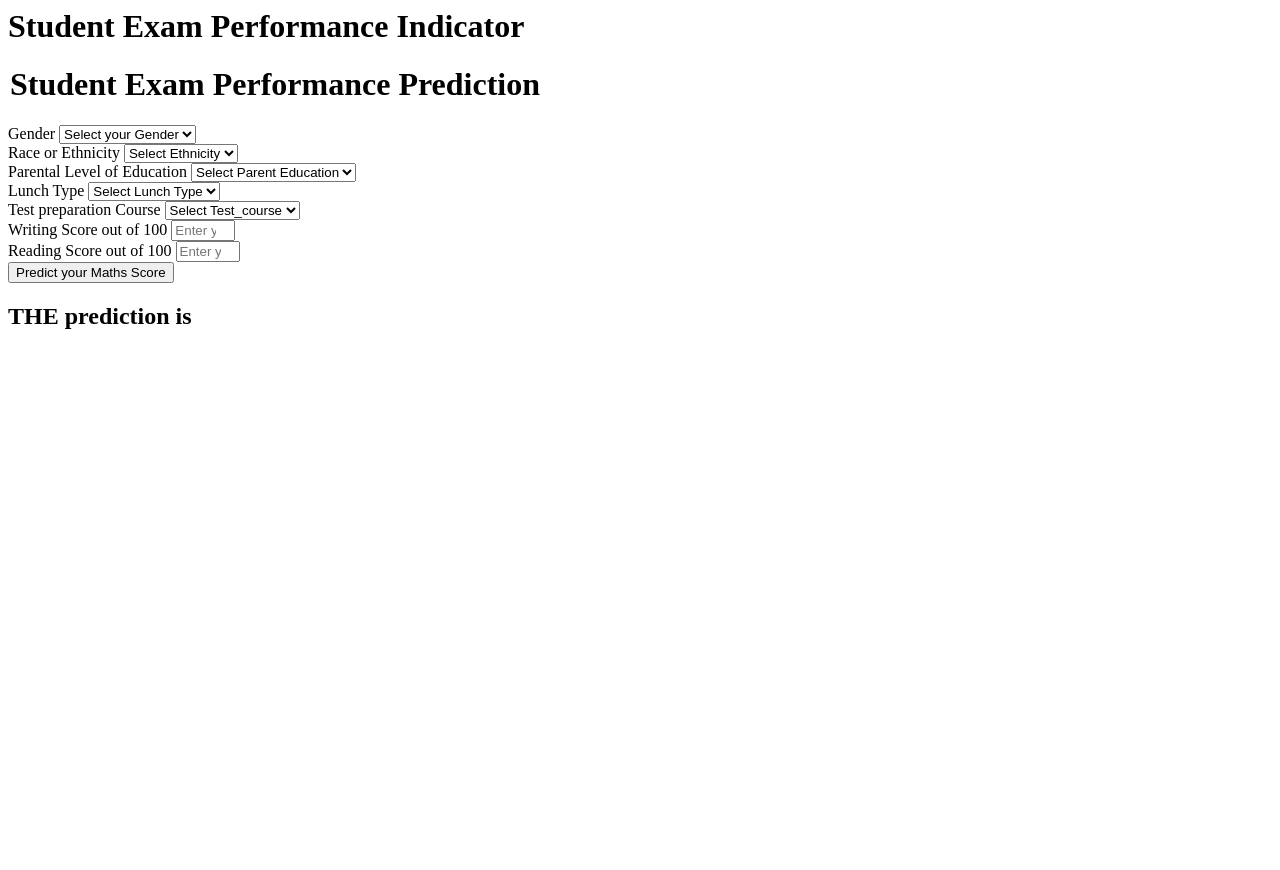
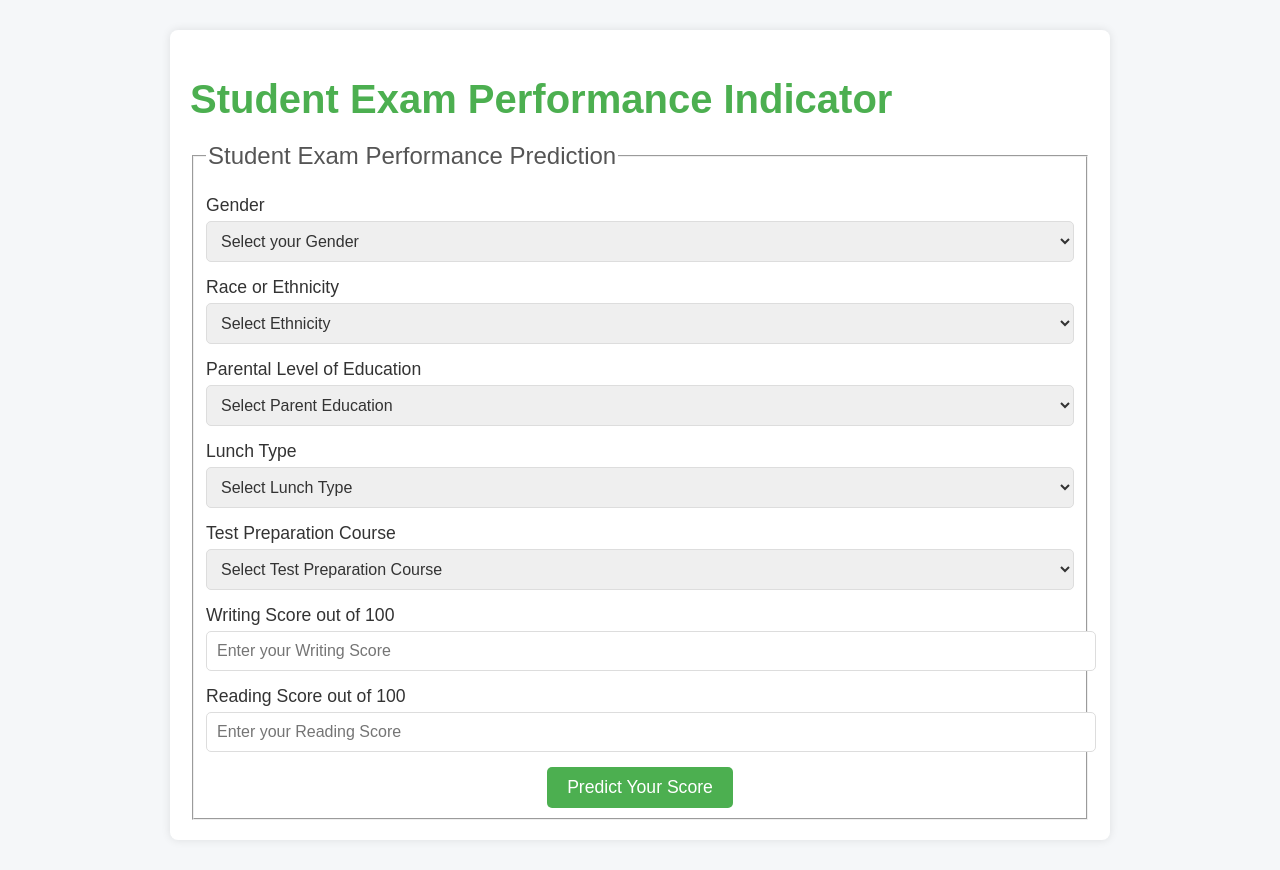
Before and after one commit to Rbholika/EduPredict, a Flask app: page /predictdata in a window 1280 px wide. Before the commit the page ends 329 px from the top, so only its background shows below. Run offline with Flask 3, Linux system fonts and the light colour scheme.

Commit message:
Frontpage updation

```diff
--- a/templates/home.html
+++ b/templates/home.html
@@ -1,111 +1,160 @@
-<html>
+<!DOCTYPE html>
+<html lang="en">
+<head>
+    <meta charset="UTF-8">
+    <meta name="viewport" content="width=device-width, initial-scale=1.0">
+    <title>Student Exam Performance Indicator</title>
+    <style>
+        body {
+            font-family: Arial, sans-serif;
+            background-color: #f5f7f9;
+            color: #333;
+            margin: 0;
+            padding: 0;
+        }
+        .container {
+            max-width: 900px;
+            margin: 30px auto;
+            padding: 20px;
+            background-color: #fff;
+            border-radius: 8px;
+            box-shadow: 0 0 10px rgba(0,0,0,0.1);
+        }
+        h1 {
+            font-size: 2.5em;
+            margin-bottom: 20px;
+            color: #4CAF50;
+        }
+        legend {
+            font-size: 1.5em;
+            margin-bottom: 20px;
+            color: #555;
+        }
+        .form-group {
+            margin-bottom: 15px;
+        }
+        .form-group label {
+            display: block;
+            font-size: 1.1em;
+            margin-bottom: 5px;
+            color: #333;
+        }
+        .form-control {
+            width: 100%;
+            padding: 10px;
+            border: 1px solid #ddd;
+            border-radius: 5px;
+            font-size: 1em;
+            color: #333;
+        }
+        .form-control:focus {
+            border-color: #4CAF50;
+            outline: none;
+            box-shadow: 0 0 5px rgba(0, 0, 0, 0.1);
+        }
+        .btn {
+            background-color: #4CAF50;
+            color: white;
+            border: none;
+            padding: 10px 20px;
+            font-size: 1.1em;
+            border-radius: 5px;
+            cursor: pointer;
+            transition: background-color 0.3s;
+        }
+        .btn:hover {
+            background-color: #45a049;
+        }
+        .results {
+            font-size: 1.2em;
+            margin-top: 20px;
+            color: #555;
+        }
+        .btn-container {
+            text-align: center;
+        }
+    </style>
+</head>
 <body>
-    <div class="login">
+    <div class="container">
         <h1>Student Exam Performance Indicator</h1>
+        <form action="{{ url_for('predict_datapoint')}}" method="post">
+            <fieldset>
+                <legend>Student Exam Performance Prediction</legend>
 
-       <form action="{{ url_for('predict_datapoint')}}" method="post">
-        <h1>
-            <legend>Student Exam Performance Prediction</legend>
-        </h1>
-        <div class="mb-3">
-            <label class="form-label">Gender</label>
-            <select class="form-control" name="gender" placeholder="Enter you Gender" required>
-                <option class="placeholder" selected disabled value="">Select your Gender</option>
-                <option value="male">
-                    Male
-                </option>
-                <option value="female">
-                    Female
-                </option>
+                <div class="form-group">
+                    <label for="gender">Gender</label>
+                    <select class="form-control" name="gender" id="gender" required>
+                        <option value="" disabled selected>Select your Gender</option>
+                        <option value="male">Male</option>
+                        <option value="female">Female</option>
                     </select>
                 </div>
-        <div class="mb-3">
-            <label class="form-label">Race or Ethnicity</label>
-            <select class="form-control" name="ethnicity" placeholder="Enter you ethnicity" required>
-                <option class="placeholder" selected disabled value="">Select Ethnicity</option>
-                <option value="group A">
-                    Group A
-                </option>
-                <option value="group B">
-                    Group B
-                </option>
-                <option value="group C">
-                    Group C
-                </option>
-                <option value="group D">
-                    Group D
-                </option>
-                <option value="group E">
-                    Group E
-                </option>
+
+                <div class="form-group">
+                    <label for="ethnicity">Race or Ethnicity</label>
+                    <select class="form-control" name="ethnicity" id="ethnicity" required>
+                        <option value="" disabled selected>Select Ethnicity</option>
+                        <option value="group A">Group A</option>
+                        <option value="group B">Group B</option>
+                        <option value="group C">Group C</option>
+                        <option value="group D">Group D</option>
+                        <option value="group E">Group E</option>
                     </select>
                 </div>
-        <div class="mb-3">
-            <label class="form-label">Parental Level of Education</label>
-            <select class="form-control" name="parental_level_of_education"
-                placeholder="Enter you Parent Education" required>
-                <option class="placeholder" selected disabled value="">Select Parent Education</option>
-                <option value="associate's degree">
-                    associate's degree
-                </option>
-                <option value="bachelor's degree">
-                    bachelor's degree
-                </option>
-                <option value="high school">
-                    high school
-                </option>
-                <option value="master's degree">
-                    master's degree
-                </option>
-                <option value="some college">
-                    some college
-                </option>
-                <option value="some high school">
-                    some high school
-                </option>
+
+                <div class="form-group">
+                    <label for="parental_level_of_education">Parental Level of Education</label>
+                    <select class="form-control" name="parental_level_of_education" id="parental_level_of_education" required>
+                        <option value="" disabled selected>Select Parent Education</option>
+                        <option value="associate's degree">Associate's Degree</option>
+                        <option value="bachelor's degree">Bachelor's Degree</option>
+                        <option value="high school">High School</option>
+                        <option value="master's degree">Master's Degree</option>
+                        <option value="some college">Some College</option>
+                        <option value="some high school">Some High School</option>
                     </select>
                 </div>
-        <div class="mb-3">
-            <label class="form-label">Lunch Type</label>
-            <select class="form-control" name="lunch" placeholder="Enter you Lunch" required>
-                <option class="placeholder" selected disabled value="">Select Lunch Type</option>
-                <option value="free/reduced">
-                    free/reduced
-                </option>
-                <option value="standard">
-                    standard
-                </option>
+
+                <div class="form-group">
+                    <label for="lunch">Lunch Type</label>
+                    <select class="form-control" name="lunch" id="lunch" required>
+                        <option value="" disabled selected>Select Lunch Type</option>
+                        <option value="free/reduced">Free/Reduced</option>
+                        <option value="standard">Standard</option>
                     </select>
                 </div>
-        <div class="mb-3">
-            <label class="form-label">Test preparation Course</label>
-            <select class="form-control" name="test_preparation_course" placeholder="Enter you Course"
-                required>
-                <option class="placeholder" selected disabled value="">Select Test_course</option>
-                <option value="none">
-                    None
-                </option>
-                <option value="completed">
-                    Completed
-                </option>
+
+                <div class="form-group">
+                    <label for="test_preparation_course">Test Preparation Course</label>
+                    <select class="form-control" name="test_preparation_course" id="test_preparation_course" required>
+                        <option value="" disabled selected>Select Test Preparation Course</option>
+                        <option value="none">None</option>
+                        <option value="completed">Completed</option>
                     </select>
                 </div>
-        <div class="mb-3">
-            <label class="form-label">Writing Score out of 100</label>
-            <input class="form-control" type="number" name="reading_score"
-                placeholder="Enter your Reading score" min='0' max='100' />
+
+                <div class="form-group">
+                    <label for="writing_score">Writing Score out of 100</label>
+                    <input class="form-control" type="number" name="writing_score" id="writing_score" placeholder="Enter your Writing Score" min="0" max="100" required />
                 </div>
-        <div class="mb-3">
-            <label class="form-label">Reading Score out of 100</label>
-            <input class="form-control" type="number" name="writing_score"
-                placeholder="Enter your Reading Score" min='0' max='100' />
+
+                <div class="form-group">
+                    <label for="reading_score">Reading Score out of 100</label>
+                    <input class="form-control" type="number" name="reading_score" id="reading_score" placeholder="Enter your Reading Score" min="0" max="100" required />
                 </div>
-        <div class="mb-3">
-            <input class="btn btn-primary" type="submit" value="Predict your Maths Score" required />
+
+                <div class="btn-container">
+                    <input class="btn" type="submit" value="Predict Your Score" />
                 </div>
+            </fieldset>
         </form>
-    <h2>
-       THE  prediction is {{results}}
-    </h2>
-   <body>
+
+        {% if results %}
+        <div class="results">
+            <h2>Prediction Result: {{ results }}</h2>
+        </div>
+        {% endif %}
+    </div>
+</body>
 </html>
```
Also changed, not shown: templates/index.html (+64 -1 lines). Lines whose indentation alone changed are shown as unchanged.
